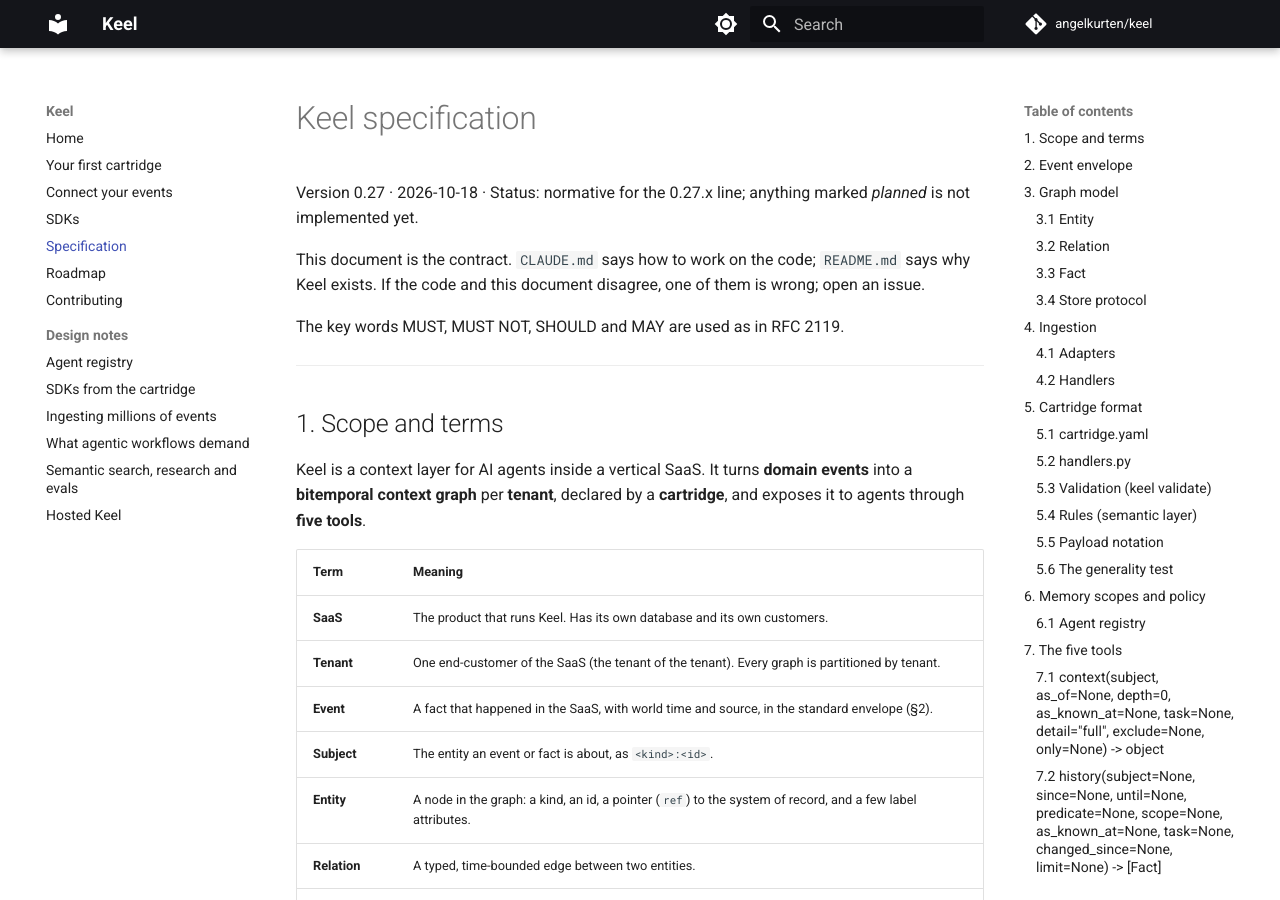
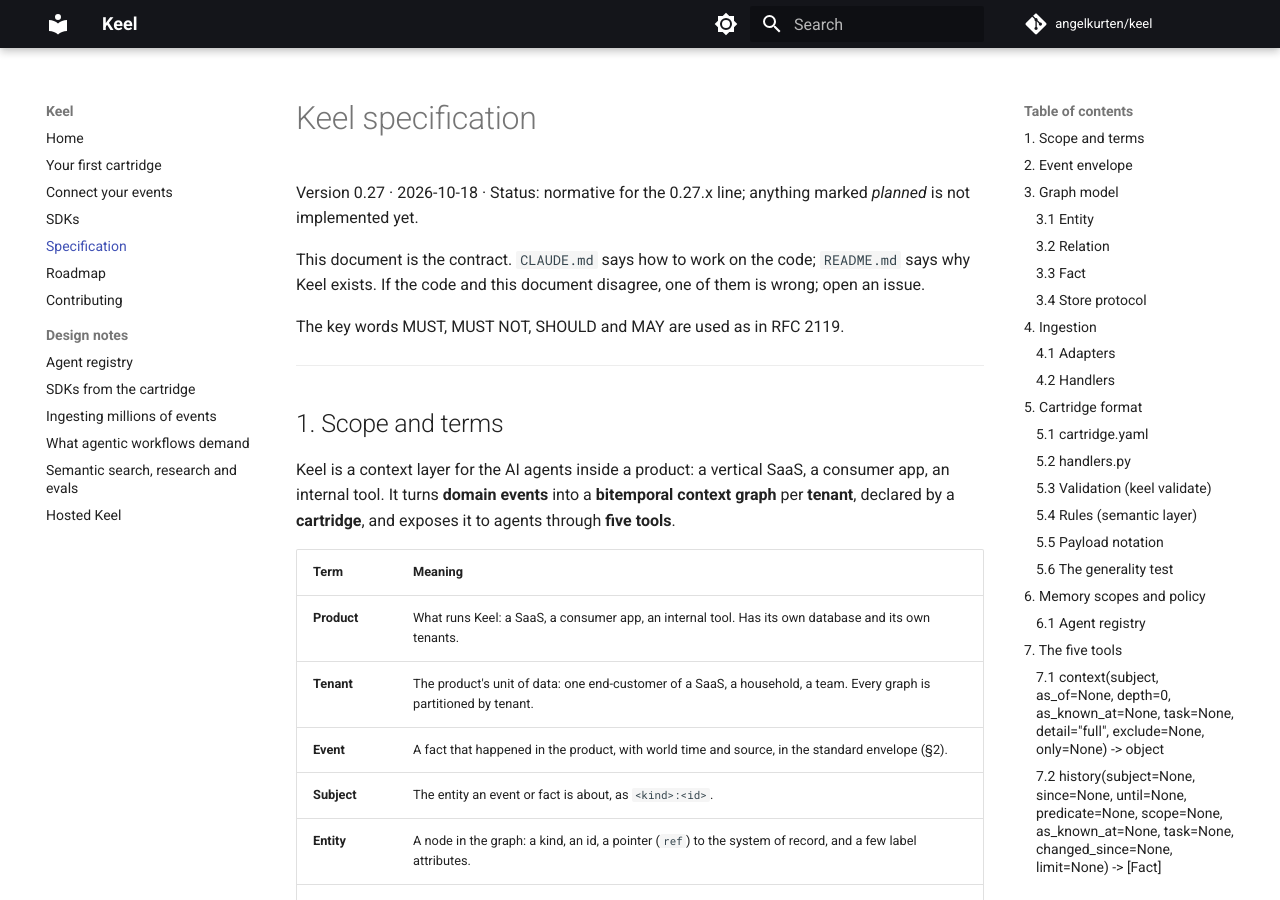
Before and after one commit to angelkurten/keel, an MkDocs documentation site: the page built from docs/SPEC.md, in a window 1280 px wide and 900 px high. Built offline with MkDocs 1.6.1 and Material for MkDocs 9.7.7, drawn with Linux system fonts in a browser that asks for light colours; comment, search, counter and statistics services are not loaded; some of the changed text lies outside the part shown.

Commit message:
CLAUDE.md and SPEC: a product with agents, not only vertical SaaS
The glossary's "SaaS" becomes "Product" (a SaaS, a consumer app, an
internal tool) and a tenant is the product's unit of data: an
end-customer, a household, a team.

Co-Authored-By: Claude Opus 5.5 <noreply@anthropic.com>
Claude-Session: https://claude.ai/code/session_01MmqHJpZo2Ya1H1Q3wusx6W

```diff
--- a/docs/SPEC.md
+++ b/docs/SPEC.md
@@ -10,13 +10,13 @@ The key words MUST, MUST NOT, SHOULD and MAY are used as in RFC 2119.
 
 ## 1. Scope and terms
 
-Keel is a context layer for AI agents inside a vertical SaaS. It turns **domain events** into a **bitemporal context graph** per **tenant**, declared by a **cartridge**, and exposes it to agents through **five tools**.
+Keel is a context layer for the AI agents inside a product: a vertical SaaS, a consumer app, an internal tool. It turns **domain events** into a **bitemporal context graph** per **tenant**, declared by a **cartridge**, and exposes it to agents through **five tools**.
 
 | Term | Meaning |
 | --- | --- |
-| **SaaS** | The product that runs Keel. Has its own database and its own customers. |
-| **Tenant** | One end-customer of the SaaS (the tenant of the tenant). Every graph is partitioned by tenant. |
-| **Event** | A fact that happened in the SaaS, with world time and source, in the standard envelope (§2). |
+| **Product** | What runs Keel: a SaaS, a consumer app, an internal tool. Has its own database and its own tenants. |
+| **Tenant** | The product's unit of data: one end-customer of a SaaS, a household, a team. Every graph is partitioned by tenant. |
+| **Event** | A fact that happened in the product, with world time and source, in the standard envelope (§2). |
 | **Subject** | The entity an event or fact is about, as `<kind>:<id>`. |
 | **Entity** | A node in the graph: a kind, an id, a pointer (`ref`) to the system of record, and a few label attributes. |
 | **Relation** | A typed, time-bounded edge between two entities. |
@@ -180,7 +180,7 @@ The ingestor reads envelopes from an adapter and dispatches each to the handlers
 - Batches: a store MAY offer `bulk(events)`, a context manager the Ingestor uses for chunks larger than one event. The SQL stores read the state of the chunk's subjects in a few statements, serve the handlers from memory, and write back in a few multi-row statements; the result is the same as event by event (the conformance suite checks it on every store, forwards and shuffled), about a thousand times fewer round trips.
 - Batch reads: a store MAY offer `facts_of`, `entities_of` and `relations_of`, the same answers as `facts` and `entity` for many subjects. `context(depth=1)` reads its neighbours with them, `search(rule=)` its candidates in chunks, and a rule that follows a relation its neighbours: a few statements whatever the neighbourhood's size, where one per subject would be a round trip each on a networked database. Without them Tools reads one subject at a time.
 - Threads: a store shared by a server's threads MUST keep a transaction, its read cache and a batch in flight to the thread that opened them: another thread waits for it or reads committed state, and never writes into it (a write that joined a batch would be lost with its rollback). The MySQL store reads on one connection per thread, so reads never queue behind a writer.
-- Erasure: an event whose type the cartridge declares `forgets: tenant` runs no handler; the Ingestor calls `store.forget(tenant)` in that event's transaction (a chunk holding one is applied event by event, never through `bulk`) and lists what was deleted in `IngestReport.forgotten`. Every later event for a forgotten tenant, a late redelivery included, is skipped without being applied and counted in `IngestReport.skipped`, so nothing revives it, and a replay of it yields nothing. Keel deletes only what it stores: the external log (the bus, the outbox table) belongs to the SaaS, and global memory (§6) is every tenant's and is kept.
+- Erasure: an event whose type the cartridge declares `forgets: tenant` runs no handler; the Ingestor calls `store.forget(tenant)` in that event's transaction (a chunk holding one is applied event by event, never through `bulk`) and lists what was deleted in `IngestReport.forgotten`. Every later event for a forgotten tenant, a late redelivery included, is skipped without being applied and counted in `IngestReport.skipped`, so nothing revives it, and a replay of it yields nothing. Keel deletes only what it stores: the external log (the bus, the outbox table) belongs to the product, and global memory (§6) is every tenant's and is kept.
 - Retention: an event whose type the cartridge declares `forgets: before` runs no handler; the Ingestor marks it applied and calls `store.forget_before(tenant, event.occurred_at)` in its transaction (never through `bulk`), listing the cutoff and what was deleted in `IngestReport.retained`. `replay` applies the tenant's kept cutoff again after rebuilding. Events are not skipped by the cutoff: one arriving later with an earlier valid time stays until the next retention run.
 - Duplicates: an event whose `id` the store has already applied for that tenant is skipped and counted in `IngestReport.duplicates`. With content-hash ids this makes at-least-once adapters and client retries safe; a source that can emit two identical events at the same instant MUST give them ids.
 
@@ -471,7 +471,7 @@ The tools are plain functions first. `keel serve` exposes the same five over MCP
 - Document or conversation ingestion (RAG memory). Keel can hold a pointer to such a store's output as a fact.
 - Agent orchestration, planning or tool routing.
 - A query language exposed to agents beyond the five tools.
-- Cross-tenant analytics (do that on the SaaS's warehouse).
+- Cross-tenant analytics (do that on the product's warehouse).
 
 ---
 
```
Also changed, not shown: CLAUDE.md (+2 -2 lines).
